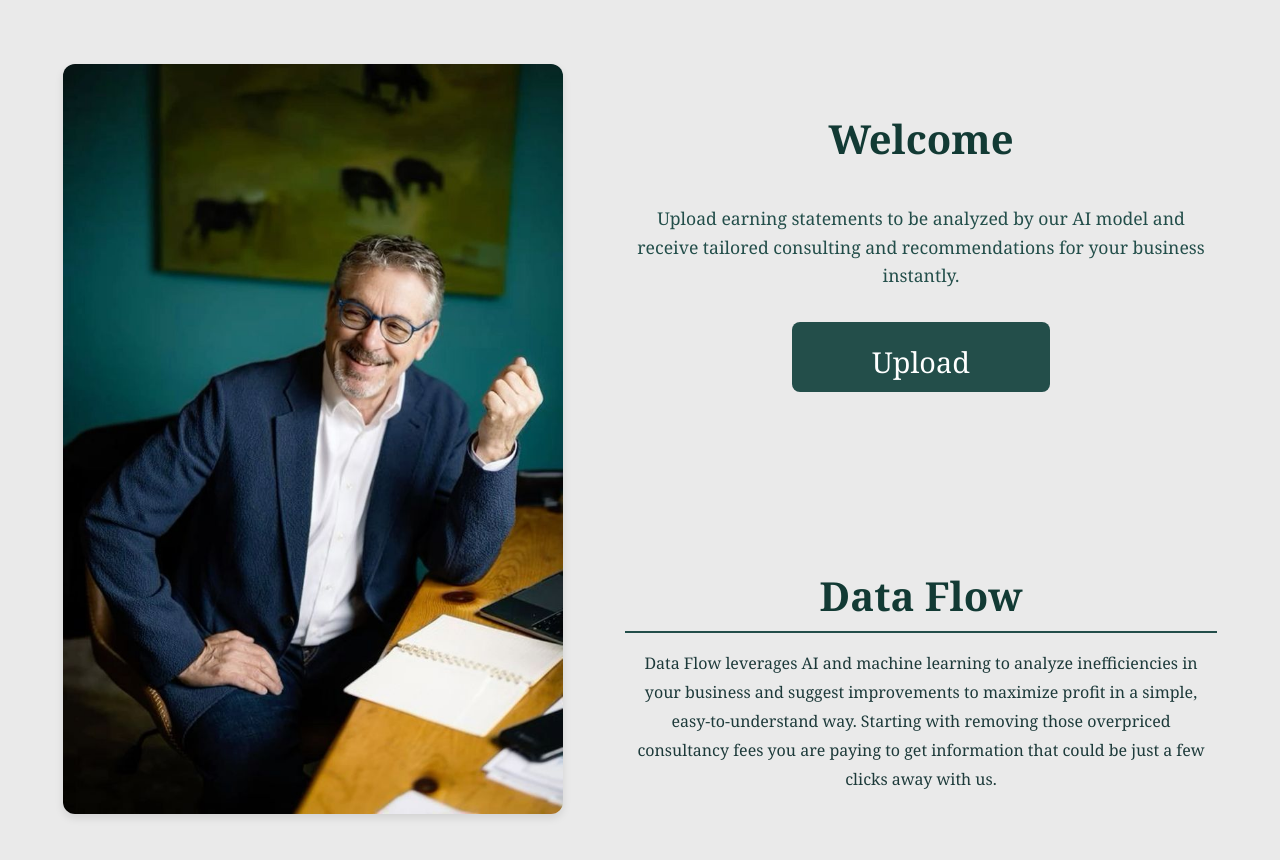
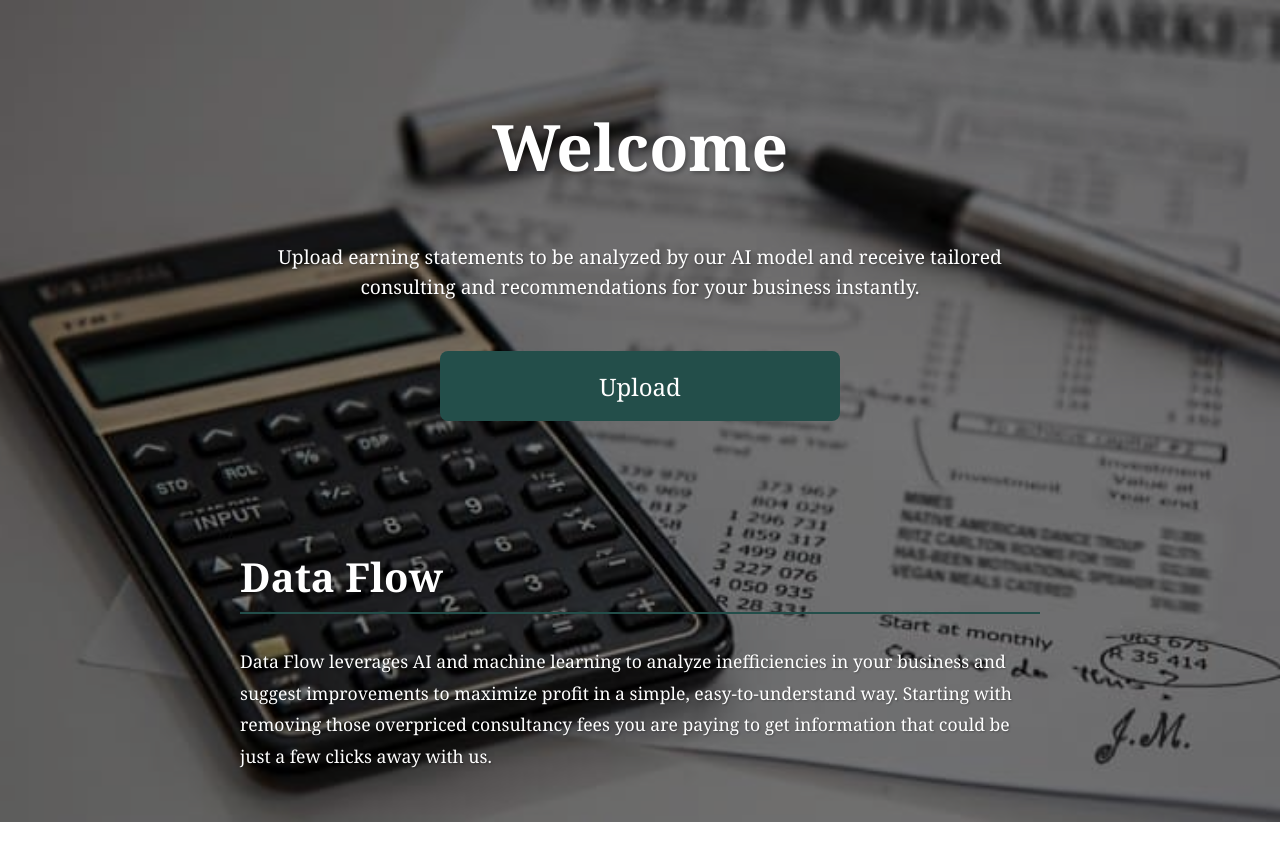
Before and after one commit to DavidIskandaryan/Data-Flow, a React (Create React App) app in the folder frontend/: page / in a window 1280 px wide. Shown: the top 860 px of the page. After the commit the page ends 822 px from the top, so only its background shows below. Built offline with nearby package versions, Linux system fonts and the light colour scheme; no server answers.

Commit message:
design changes

```diff
--- a/frontend/src/AnalyzeScreen.js
+++ b/frontend/src/AnalyzeScreen.js
@@ -54,7 +54,7 @@ function AnalyzeScreen() {
     return (
       <div className="AnalyzeScreen">
         <h1>Analyzing Files...</h1>
-        <div className="loading">Please wait while we analyze your files...</div>
+        <div className="loading">This may take a few minutes.</div>
       </div>
     );
   }
--- a/frontend/src/ListTodoLists.js
+++ b/frontend/src/ListTodoLists.js
@@ -46,7 +46,7 @@ function ListToDoLists() {
       </div>
       <div className="buttonContainer">
         <button className="uploadButton" onClick={handleUploadMoreFiles}>Upload More Files</button>
-        <button className="analyzeButton" onClick={handleAnalyze}>Analyze with AI</button>
+        <button className="uploadButton" onClick={handleAnalyze}>Analyze with AI</button>
       </div>
       <input
         type="file"
--- a/frontend/src/ToDoList.css
+++ b/frontend/src/ToDoList.css
@@ -1,23 +1,99 @@
-.ToDoList .back {
-    margin: 0 1em;
-    padding: 1em;
-    float: left;
-
+.ListToDoLists {
+    display: flex;
+    flex-direction: column;
+    align-items: center;
+    padding: 2rem;
+    background-color: #eaeaea;
+    font-family: 'Georgia', serif;
+    color: #123a34;
+    min-height: 100vh;
+    min-width: 100vw;
+    position: fixed;
+    top: 0;
+    left: 0;
+    overflow-y: auto;
 }
 
-.ToDoList .item {
-    border: 1px solid lightgray;
-    padding: 1em;
-    margin: 1em;
-    cursor: pointer;
-    display: flex;
+h1 {
+    margin-bottom: 2rem;
+    font-size: 2.5rem;
+    color: #234e4a;
+    text-align: center;
 }
 
-.ToDoList .label {
-    margin-left: 1ex;
+.fileList {
+    width: 80%;
+    display: flex;
+    flex-direction: column;
+    gap: 1rem;
+    margin-bottom: 2rem;
 }
 
-.ToDoList .checked .label {
-    text-decoration: line-through;
-    color: lightgray;
+.fileItem {
+    display: flex;
+    justify-content: space-between;
+    align-items: center;
+    padding: 1rem;
+    background-color: white;
+    border-radius: 8px;
+    box-shadow: 0px 2px 4px rgba(0, 0, 0, 0.1);
 }
+
+.fileName {
+    font-size: 1.2rem;
+    color: #1d3a3a;
+}
+
+.deleteButton {
+    font-size: 1rem;
+    padding: 0.5rem 1rem;
+    background-color: #e04a3a;
+    color: white;
+    border: none;
+    border-radius: 5px;
+    cursor: pointer;
+    transition: background-color 0.3s ease;
+}
+
+.deleteButton:hover {
+    background-color: #c0392b;
+}
+
+.buttonContainer {
+    display: flex;
+    gap: 2rem;
+    margin-top: 1rem;
+}
+
+.uploadButton {
+    font-size: 1.5rem;
+    font-weight: 400;
+    font-family: 'Georgia', serif;
+    padding: 0.7rem 4rem;
+    background-color: #234e4a;
+    color: white;
+    border: none;
+    border-radius: 8px;
+    cursor: pointer;
+    text-align: center;
+    transition: all 0.3s ease;
+}
+
+.uploadButton:hover {
+    background-color: #1b3b3a;
+    transform: translateY(-2px);
+    box-shadow: 0 4px 8px rgba(0, 0, 0, 0.2);
+}
+
+.loading {
+    text-align: center;
+    font-size: 1.2rem;
+    margin-top: 2rem;
+}
+
+.error {
+    color: #e74c3c;
+    text-align: center;
+    font-size: 1.2rem;
+    margin-top: 2rem;
+}
--- a/frontend/src/WelcomeScreen.css
+++ b/frontend/src/WelcomeScreen.css
@@ -1,84 +1,118 @@
 .companySection {
+    position: relative;
+    min-height: 100vh;
+    width: 100%;
     display: flex;
-    align-items: flex-start;
-    justify-content: space-around;
-    background-color: #eaeaea;
-    padding: 3rem;
-    gap: 2rem;
+    justify-content: center;
+    align-items: center;
+    overflow: hidden;
 }
 
 .imageContainer {
-    margin-top: 1rem;
+    position: absolute;
+    top: 0;
+    left: 0;
+    width: 100%;
+    height: 100%;
 }
 
 .companyImage {
     width: 100%;
-    max-width: 500px;
-    border-radius: 12px;
-    box-shadow: 0px 4px 8px rgba(0, 0, 0, 0.1);
+    height: 100%;
+    object-fit: cover;
+}
+
+.imageOverlay {
+    position: absolute;
+    top: 0;
+    left: 0;
+    width: 100%;
+    height: 100%;
+    background: rgba(0, 0, 0, 0.5);
 }
 
 .companyContent {
-    width: 50%;
-    display: flex;
-    flex-direction: column;
-    justify-content: space-between;
-    color: #1d3a3a;
+    position: relative;
+    z-index: 2;
+    width: 80%;
+    max-width: 800px;
+    padding: 2rem;
+    color: white;
     text-align: center;
     font-family: 'Georgia', serif;
 }
 
 .topContent {
-    align-self: center;
     display: flex;
     flex-direction: column;
     align-items: center;
-    margin-top: 2rem;
+    gap: 1.5rem;
+    margin-top: 4rem;
 }
 
-.topContent h1,
-.bottomContent h2 {
-    font-size: 2.5rem;
-    color: #123a34;
+.topContent h1 {
+    font-size: 4rem;
+    color: white;
+    margin: 0;
+    text-shadow: 2px 2px 4px rgba(0, 0, 0, 0.3);
+}
+
+.welcomeText {
+    font-size: 1.2rem;
+    color: white;
+    line-height: 1.6;
+    text-align: center;
+    max-width: 800px;
+    text-shadow: 1px 1px 2px rgba(0, 0, 0, 0.3);
     margin-bottom: 1rem;
 }
 
-.welcomeText {
-    font-size: 1.1rem;
-    color: #234e4a;
-    margin-bottom: 2rem;
-    line-height: 1.6;
-    text-align: center;
-}
-
-.bottomContent {
-    align-self: center;
-    margin-top: 5rem;
-}
-
-.companyDescription {
-    font-size: 1rem;
-    color: #1d3a3a;
-    line-height: 1.8;
-}
-
 .uploadButton {
-    font-size: 1.8rem;
+    font-size: 1.5rem;
     font-weight: 400;
     font-family: 'Georgia', serif;
-    padding: 1.2rem 5rem;
+    padding: 0.7rem 4rem;
     background-color: #234e4a;
     color: white;
     border: none;
     border-radius: 8px;
     cursor: pointer;
     text-align: center;
-    transition: background-color 0.3s ease;
-    margin-top: 0.1rem;
+    transition: all 0.3s ease;
+    margin-top: 0.5rem;
     margin-bottom: 4rem;
-    width: auto;
 }
 
 .uploadButton:hover {
     background-color: #1b3b3a;
+    transform: translateY(-2px);
+    box-shadow: 0 4px 8px rgba(0, 0, 0, 0.2);
 }
+
+.separator {
+    width: 100%;
+    height: 2px;
+    background-color: #234e4a;
+    margin: 5rem 0;
+    opacity: 0.8;
+}
+
+.bottomContent {
+    text-align: left;
+    margin-top: 4rem;
+}
+
+.bottomContent h2 {
+    font-size: 2.5rem;
+    color: white;
+    margin: 0 0 1rem 0;
+    text-shadow: 2px 2px 4px rgba(0, 0, 0, 0.3);
+}
+
+.companyDescription {
+    font-size: 1.1rem;
+    color: white;
+    line-height: 1.8;
+    text-shadow: 1px 1px 2px rgba(0, 0, 0, 0.3);
+    margin-top: 2rem;
+}
--- a/frontend/src/WelcomeScreen.js
+++ b/frontend/src/WelcomeScreen.js
@@ -1,7 +1,7 @@
 import React, { useRef, useContext } from 'react';
 import { useNavigate } from 'react-router-dom';
 import './WelcomeScreen.css';
-import companyImage from './Images/Businessman.jpg';
+import companyImage from './Images/Welcome.jpg';
 import { FileContext } from './FileContext';
 
 function WelcomeScreen() {
@@ -27,11 +27,14 @@ function WelcomeScreen() {
     <div className="companySection">
       <div className="imageContainer">
         <img src={companyImage} alt="Company Vision" className="companyImage" />
+        <div className="imageOverlay"></div>
       </div>
       <div className="companyContent">
         <div className="topContent">
           <h1>Welcome</h1>
-          <p className="welcomeText">Upload earning statements to be analyzed by our AI model and receive tailored consulting and recommendations for your business instantly.</p>
+          <p className="welcomeText">
+            Upload earning statements to be analyzed by our AI model and receive tailored consulting and recommendations for your business instantly.
+          </p>
           <button onClick={handleUpload} className="uploadButton">Upload</button>
           <input
             type="file"
```
Also changed, not shown: frontend/src/Images/Welcome.jpg (added).
